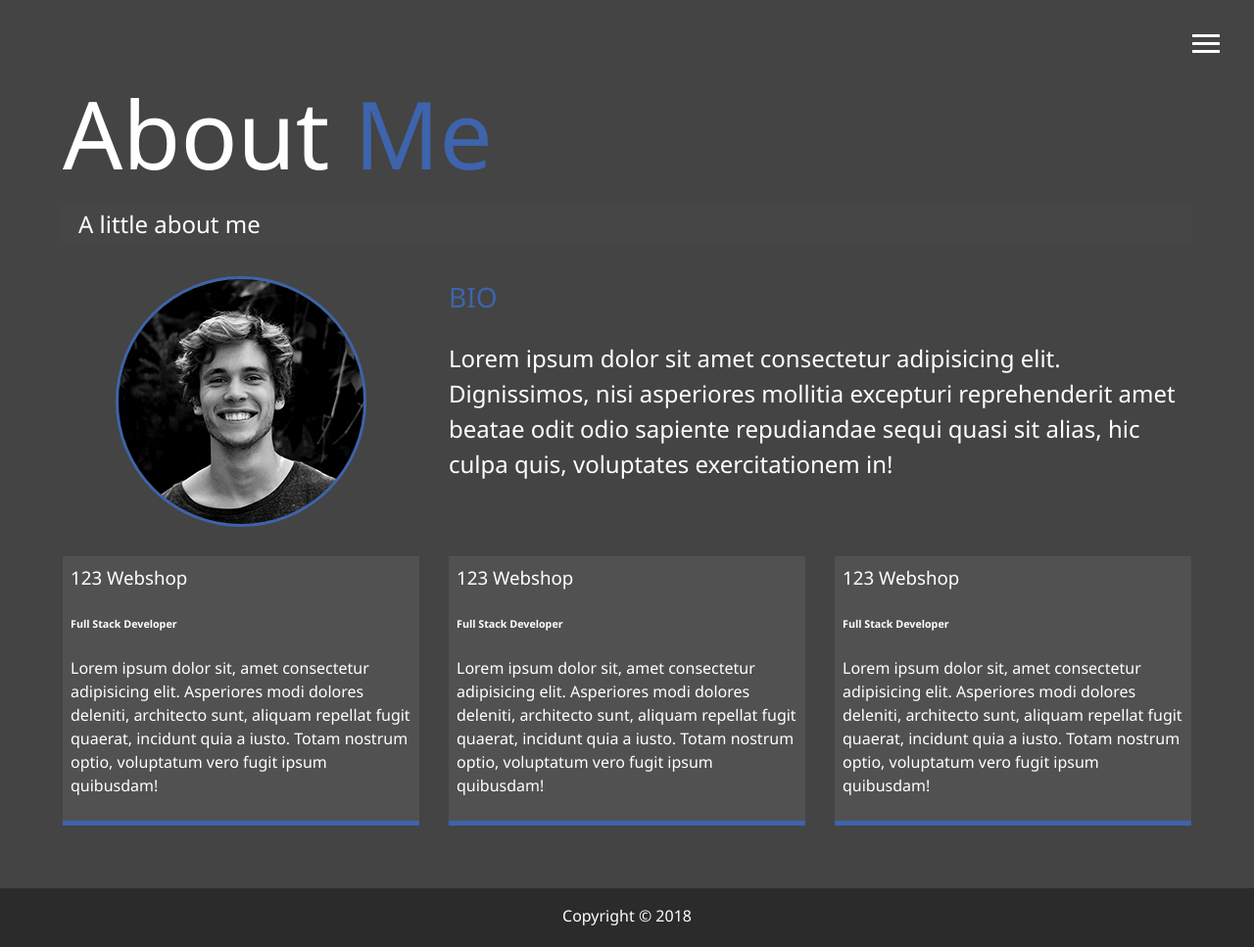
After one commit to frankwas/francoissteyn.pro, a PHP site: page /dist/about.html in a window 1280 px wide. The commit adds this page. Shown: the whole page at 98% size. Run offline with PHP 8.4, Linux system fonts and the light colour scheme; some libraries are stand-ins or nearby versions.

Commit message:
about page

```diff
--- /dev/null
+++ b/dist/about.html
@@ -0,0 +1,93 @@
+<!DOCTYPE html>
+<html lang="en">
+
+<head>
+    <meta charset="UTF-8">
+    <meta name="viewport" content="width=device-width, initial-scale=1.0">
+    <meta http-equiv="X-UA-Compatible" content="ie=edge">
+    <title>About Me</title>
+    <link rel="stylesheet" href="css/main.css">
+    <link rel="stylesheet" href="https://use.fontawesome.com/releases/v5.2.0/css/all.css" integrity="sha384-hWVjflwFxL6sNzntih27bfxkr27PmbbK/iSvJ+a4+0owXq79v+lsFkW54bOGbiDQ"
+        crossorigin="anonymous">
+</head>
+
+<body>
+
+    <header>
+        <div class="menu-btn">
+            <div class="btn-line"></div>
+            <div class="btn-line"></div>
+            <div class="btn-line"></div>
+        </div>
+
+        <nav class="menu">
+            <div class="menu-branding">
+                <div class="portrait"></div>
+            </div>
+            <ul class="menu-nav">
+                <li class="nav-item">
+                    <a href="/" class="nav-link">Home</a>
+                </li>
+                <li class="nav-item current">
+                    <a href="about.html" class="nav-link">About Me</a>
+                </li>
+                <li class="nav-item">
+                    <a href="work.html" class="nav-link">My Work</a>
+                </li>
+                <li class="nav-item">
+                    <a href="contact.html" class="nav-link">How to reach me</a>
+                </li>
+            </ul>
+        </nav>
+    </header>
+
+    <main id="about">
+        <h1 class="lg-heading">About
+            <span class="text-secondary">Me</span>
+        </h1>
+        <h2 class="sm-heading">A little about me</h2>
+        <div class="about-info">
+            <img src="img/portrait.jpg" alt="Francois Steyn" class="bio-image">
+
+            <div class="bio">
+                <h3 class="text-secondary">BIO</h3>
+                <p>Lorem ipsum dolor sit amet consectetur adipisicing elit. Dignissimos, nisi asperiores mollitia excepturi
+                    reprehenderit amet beatae odit odio sapiente repudiandae sequi quasi sit alias, hic culpa quis, voluptates
+                    exercitationem in!</p>
+            </div>
+
+            <div class="job job-1">
+                <h3>123 Webshop</h3>
+                <h6>Full Stack Developer</h6>
+                <p>Lorem ipsum dolor sit, amet consectetur adipisicing elit. Asperiores modi dolores deleniti, architecto sunt,
+                    aliquam repellat fugit quaerat, incidunt quia a iusto. Totam nostrum optio, voluptatum vero fugit ipsum
+                    quibusdam!
+                </p>
+            </div>
+            <div class="job job-2">
+                <h3>123 Webshop</h3>
+                <h6>Full Stack Developer</h6>
+                <p>Lorem ipsum dolor sit, amet consectetur adipisicing elit. Asperiores modi dolores deleniti, architecto sunt,
+                    aliquam repellat fugit quaerat, incidunt quia a iusto. Totam nostrum optio, voluptatum vero fugit ipsum
+                    quibusdam!
+                </p>
+            </div>
+            <div class="job job-3">
+                <h3>123 Webshop</h3>
+                <h6>Full Stack Developer</h6>
+                <p>Lorem ipsum dolor sit, amet consectetur adipisicing elit. Asperiores modi dolores deleniti, architecto sunt,
+                    aliquam repellat fugit quaerat, incidunt quia a iusto. Totam nostrum optio, voluptatum vero fugit ipsum
+                    quibusdam!
+                </p>
+            </div>
+        </div>
+    </main>
+
+    <footer id="main-footer">
+        Copyright &copy; 2018
+    </footer>
+
+    <script src="js/scripts.js" type="text/javascript"></script>
+</body>
+
+</html>
--- a/dist/css/main.css
+++ b/dist/css/main.css
@@ -175,7 +144,7 @@ header {
 
 main {
   padding: 4rem;
-  height: 100%; }
+  min-height: calc(100vh - 60px); }
   main .icons {
     margin-top: 1rem; }
     main .icons a {
@@ -187,3 +156,73 @@ main {
     overflow: hidden; }
     main#home h1 {
       margin-top: 20vh; }
+
+.about-info {
+  display: grid;
+  grid-gap: 30px;
+  grid-template-areas: "bioimage bio bio"
+ "job1 job2 job3";
+  grid-template-columns: repeat(3, 1fr); }
+  .about-info .bio-image {
+    grid-area: bioimage;
+    margin: auto;
+    border-radius: 50%;
+    border: #3d64ac 3px solid; }
+  .about-info .bio {
+    grid-area: bio;
+    font-size: 1.5rem; }
+  .about-info .job-1 {
+    grid-area: job1; }
+  .about-info .job-2 {
+    grid-area: job2; }
+  .about-info .job-3 {
+    grid-area: job3; }
+  .about-info .job {
+    background: #515151;
+    padding: 0.5rem;
+    border-bottom: #3d64ac 5px solid; }
+
+#main-footer {
+  text-align: center;
+  padding: 1rem;
+  background: #2b2b2b;
+  color: #fff;
+  height: 60px; }
+
+@media screen and (max-width: 768px) {
+  main {
+    align-items: center;
+    text-align: center; }
+    main .lg-heading {
+      line-height: 1;
+      margin-bottom: 1rem; }
+  ul.menu-nav,
+  div.menu-branding {
+    float: none;
+    width: 100%;
+    min-height: 0; }
+    ul.menu-nav.show,
+    div.menu-branding.show {
+      transform: translate3d(0, 0, 0); }
+  .menu-nav {
+    height: 75vh;
+    transform: translate3d(-100%, 0, 0);
+    font-size: 24px; }
+  .menu-branding {
+    height: 25vh;
+    transform: translate3d(100%, 0, 0); }
+    .menu-branding .portrait {
+      background: url("../img/portrait_small.jpg");
+      width: 150px;
+      height: 150px; }
+  .about-info {
+    grid-template-areas: "bioimage"
+ "bio"
+ "job1"
+ "job2"
+ "job3";
+    grid-template-columns: 1fr; } }
+
+@media screen and (max-width: 500px) {
+  main#home h1 {
+    margin-top: 10vh; } }
--- a/dist/index.html
+++ b/dist/index.html
@@ -29,13 +29,13 @@
                     <a href="/" class="nav-link">Home</a>
                 </li>
                 <li class="nav-item">
-                    <a href="/about.html" class="nav-link">About Me</a>
+                    <a href="about.html" class="nav-link">About Me</a>
                 </li>
                 <li class="nav-item">
-                    <a href="/work.html" class="nav-link">My Work</a>
+                    <a href="work.html" class="nav-link">My Work</a>
                 </li>
                 <li class="nav-item">
-                    <a href="/contact.html" class="nav-link">How to reach me</a>
+                    <a href="contact.html" class="nav-link">How to reach me</a>
                 </li>
             </ul>
         </nav>
--- a/scss/_config.scss
+++ b/scss/_config.scss
@@ -29,6 +29,14 @@ $background-opacity: 0.8;
   }
 }
 
+@function set-text-color($color) {
+  @if (lightness($color) > 40) {
+    @return #000;
+  } @else {
+    @return #fff;
+  }
+}
+
 @mixin mediaSm {
   @media screen and (max-width: 500px) {
     @content;
--- a/scss/_menu.scss
+++ b/scss/_menu.scss
@@ -10,7 +10,7 @@
     width: 28px;
     height: 3px;
     margin: 0 0 5px 0;
-    background: #fff;
+    background: set-text-color($primary-color);
     @include easeOut;
   }
 
@@ -105,7 +105,7 @@
     text-transform: uppercase;
     padding: 1rem 0;
     font-weight: 300;
-    color: #fff;
+    color: set-text-color($primary-color);
     text-decoration: none;
     @include easeOut;
 
--- a/scss/_mobile.scss
+++ b/scss/_mobile.scss
@@ -42,6 +42,16 @@
       height: 150px;
     }
   }
+
+  .about-info {
+    grid-template-areas:
+      "bioimage"
+      "bio"
+      "job1"
+      "job2"
+      "job3";
+    grid-template-columns: 1fr;
+  }
 }
 
 @include mediaSm {
--- a/scss/main.scss
+++ b/scss/main.scss
@@ -1,6 +1,5 @@
 @import "config";
 @import "menu";
-@import "mobile";
 
 * {
   box-sizing: border-box;
@@ -9,7 +8,7 @@
 body {
   @include background();
   background: $primary-color;
-  color: #fff;
+  color: set-text-color($primary-color);
   height: 100%;
   margin: 0;
   font-family: "Segoe UI", Tahoma, Geneva, Verdana, sans-serif;
@@ -52,7 +51,9 @@ header {
 
 main {
   padding: 4rem;
-  height: 100%;
+  //height: 100%;
+
+  min-height: calc(100vh - 60px);
 
   .icons {
     margin-top: 1rem;
@@ -73,3 +74,52 @@ main {
     }
   }
 }
+
+.about-info {
+  display: grid;
+  grid-gap: 30px;
+  grid-template-areas:
+    "bioimage bio bio"
+    "job1 job2 job3";
+  grid-template-columns: repeat(3, 1fr);
+
+  .bio-image {
+    grid-area: bioimage;
+    margin: auto;
+    border-radius: 50%;
+    border: $secondary-color 3px solid;
+  }
+
+  .bio {
+    grid-area: bio;
+    font-size: 1.5rem;
+  }
+
+  .job-1 {
+    grid-area: job1;
+  }
+
+  .job-2 {
+    grid-area: job2;
+  }
+
+  .job-3 {
+    grid-area: job3;
+  }
+
+  .job {
+    background: lighten($primary-color, 5);
+    padding: 0.5rem;
+    border-bottom: $secondary-color 5px solid;
+  }
+}
+
+#main-footer {
+  text-align: center;
+  padding: 1rem;
+  background: darken($primary-color, 10);
+  color: set-text-color($primary-color);
+  height: 60px;
+}
+
+@import "mobile";
```
Also changed, not shown: other parts of dist/css/main.css (+0 -31 lines).
